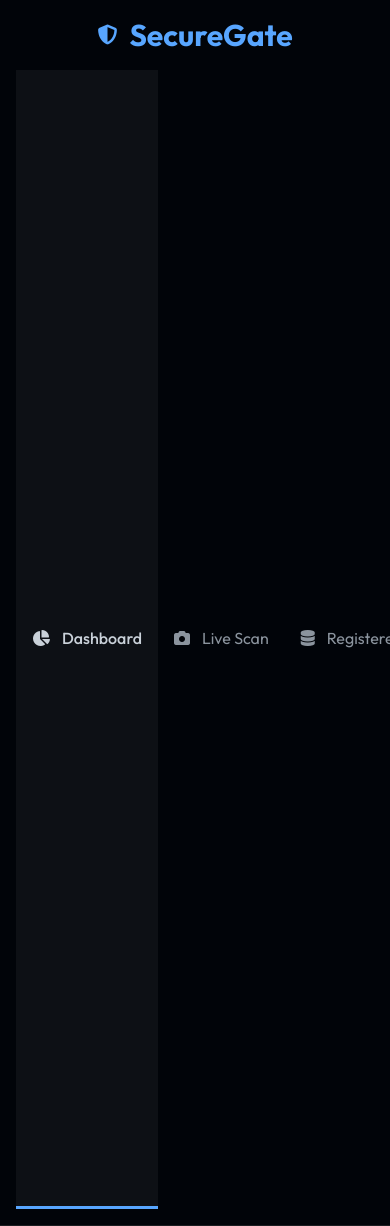
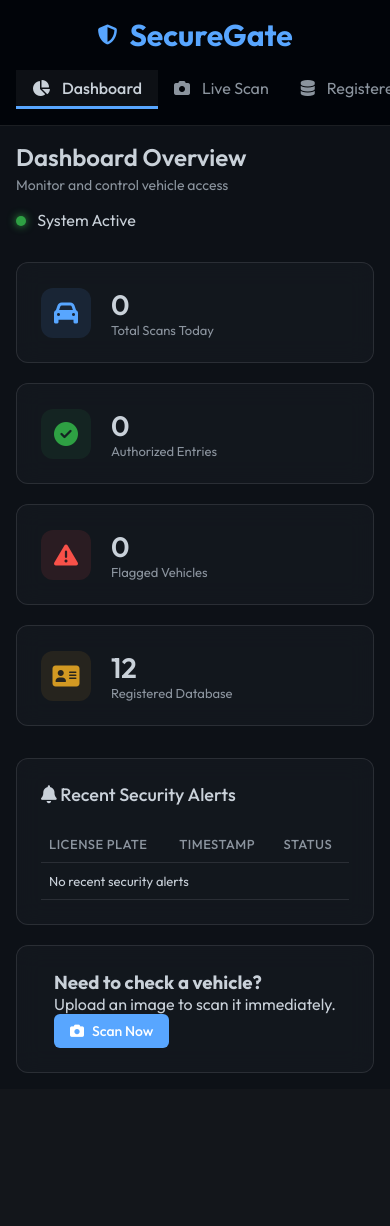
Before and after one commit to Kru5hna/SecureGate, a Flask app: page / in a window 390 px wide; the page is wider, and only the part inside the window is pictured. After the commit the page ends 1073 px from the top of that part, so only its background shows below. Run offline with Flask 3, Linux system fonts and the light colour scheme; data comes from the database, SQL or seed files in the repository; data that the repository does not hold is empty.

Commit message:
UI: Add flex-direction column to mobile body to fix blank gap

```diff
--- a/static/css/style.css
+++ b/static/css/style.css
@@ -553,6 +553,11 @@ header {
 }
 
 @media (max-width: 768px) {
+  /* Fix body layout so nav stays on top */
+  body {
+    flex-direction: column;
+  }
+
   /* Sidebar handling */
   .sidebar {
     width: 100%;
```
